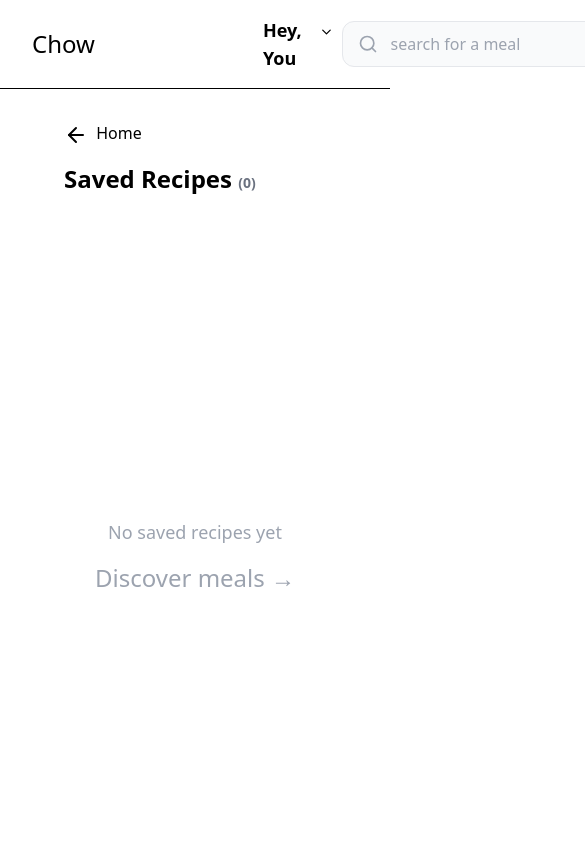
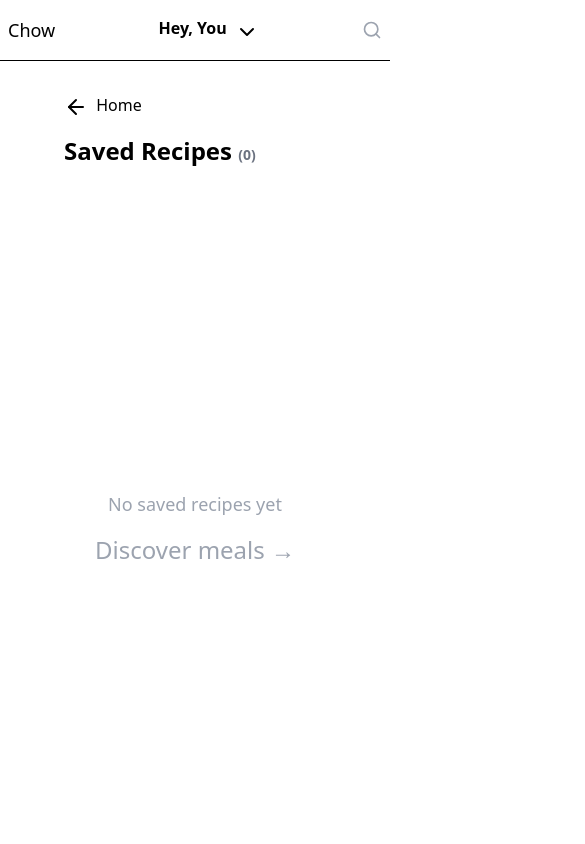
Before and after one commit to Xstatic72/chow, a Nuxt app: page /dashboard/saved in a window 390 px wide. Shown: the top 844 px of the page, 585 px wide, since content can reach past the window. Built offline with nearby package versions, Linux system fonts and the light colour scheme.

Commit message:
style: enhance responsiveness in dashboard components; adjust grid layouts and text sizes for better display on various screen sizes

```diff
--- a/app/components/Header.vue
+++ b/app/components/Header.vue
@@ -1,8 +1,8 @@
 <template>
-    <header class="flex justify-between px-8 items-center p-2 border-b border-[var(--color-primary-light)]">
-        <NuxtLink to="/"><h1 class="text-[var(--color-primary)] text-2xl">Chow</h1></NuxtLink>
-        <div @click="isUserOptionsOpen = !isUserOptionsOpen" :class="['relative flex text-[var(--color-primary)] font-semibold ml-[10rem] p-2 rounded-xl cursor-pointer', { 'hover:bg-green-100': !isUserOptionsOpen }]">
-            <p  class="text-lg">Hey, {{ name }}</p>
+    <header class="flex justify-between md:px-8 items-center p-2 border-b border-[var(--color-primary-light)]">
+        <NuxtLink to="/"><h1 class="text-[var(--color-primary)] text-lg md:text-2xl">Chow</h1></NuxtLink>
+        <div @click="isUserOptionsOpen = !isUserOptionsOpen" :class="['relative flex text-[var(--color-primary)] font-semibold lg:ml-[10rem] p-2 rounded-xl cursor-pointer', { 'hover:bg-green-100': !isUserOptionsOpen }]">
+            <p  class=" text-md md:text-lg whitespace-nowrap">Hey, {{ name }}</p>
             <Transition
             enter-active-class="transition duration-500 ease-out"
             enter-from-class="-translate-y-10 opacity-0 scale-95"
--- a/app/components/SearchBar.vue
+++ b/app/components/SearchBar.vue
@@ -1,12 +1,12 @@
 <template>
     <div class="relative group">
-        <SearchIcon class="absolute left-4 top-1/2 h-5 w-5 -translate-y-1/2 text-gray-400 group-focus-within:text-[var(--color-primary)] transition-colors duration-200" />
+        <SearchIcon class="lg:absolute left-4 top-1/2 h-5 w-5 lg:-translate-y-1/2 text-gray-400 group-focus-within:text-[var(--color-primary)] transition-colors duration-200" />
         <input
             v-model="searchQuery"
             @input="debouncedSearch(searchQuery)"
             @focus="isSearchActive = true"
             @blur="isSearchActive = false"
-            class="w-80 rounded-xl bg-gray-50 border border-gray-200 py-2.5 pl-12 pr-4 text-gray-700 placeholder-gray-400 focus:outline-none focus:bg-white focus:border-[var(--color-primary)] transition-all duration-200"
+            class="w-80 rounded-xl bg-gray-50 border hidden md:block border-gray-200 py-2.5 pl-12 pr-4 text-gray-700 placeholder-gray-400 focus:outline-none focus:bg-white focus:border-[var(--color-primary)] transition-all duration-200"
             type="text"
             placeholder="search for a meal"
         />
--- a/app/pages/dashboard/index.vue
+++ b/app/pages/dashboard/index.vue
@@ -1,8 +1,8 @@
 <template>
     <div>
-        <div class="grid grid-cols-4 h-[90dvh] gap-4 p-4 pt-8">
+        <div class="grid grid-cols-1 lg:grid-cols-4 h-[90dvh] gap-4 p-4 pt-8">
             <div
-                class="relative cursor-pointer col-span-2 h-[86dvh] bg-cover bg-center rounded-xl overflow-hidden hover:translate-y-[-10px] hover:shadow-lg hover:-rotate-[0.3deg] transition-all hover:shadow-green-500/50 duration-500"
+                class="relative cursor-pointer   md:col-span-2 min-h-[350px] md:h-[86dvh] bg-cover bg-center rounded-xl overflow-hidden hover:translate-y-[-10px] hover:shadow-lg hover:-rotate-[0.3deg] transition-all hover:shadow-green-500/50 duration-500"
                 :style="{ backgroundImage: `url('${randomMeal?.strMealThumb}')` }"
                 @click="randomMeal && navigateTo(`/dashboard/meal/${mealSlug(randomMeal)}`)"
             >
--- a/app/pages/dashboard/saved.vue
+++ b/app/pages/dashboard/saved.vue
@@ -13,7 +13,7 @@
             </NuxtLink>
         </div>
 
-        <div v-else class="relative grid grid-cols-4 gap-6">
+        <div v-else class="relative grid grid-cols-1 md:grid-cols-4 gap-6">
                 <div v-for="(meal, index) in savedItems" :key="index" class="cursor-pointer hover:-translate-y-0.5 transition-transform duration-700" @click="navigateTo(`/dashboard/meal/${mealSlug(meal)}`)">
                     <div class="relative">
                         <div class="flex">
```
